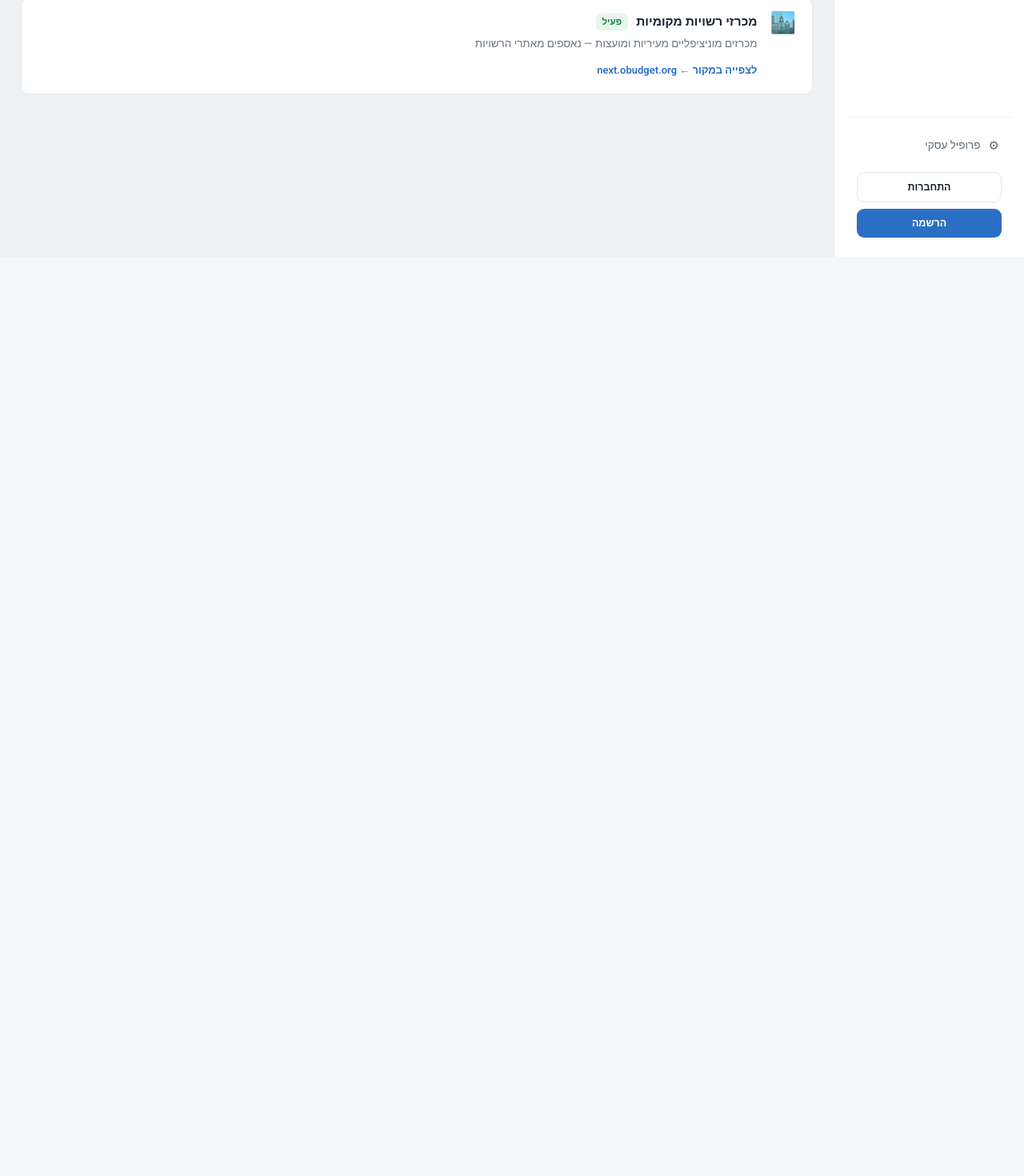
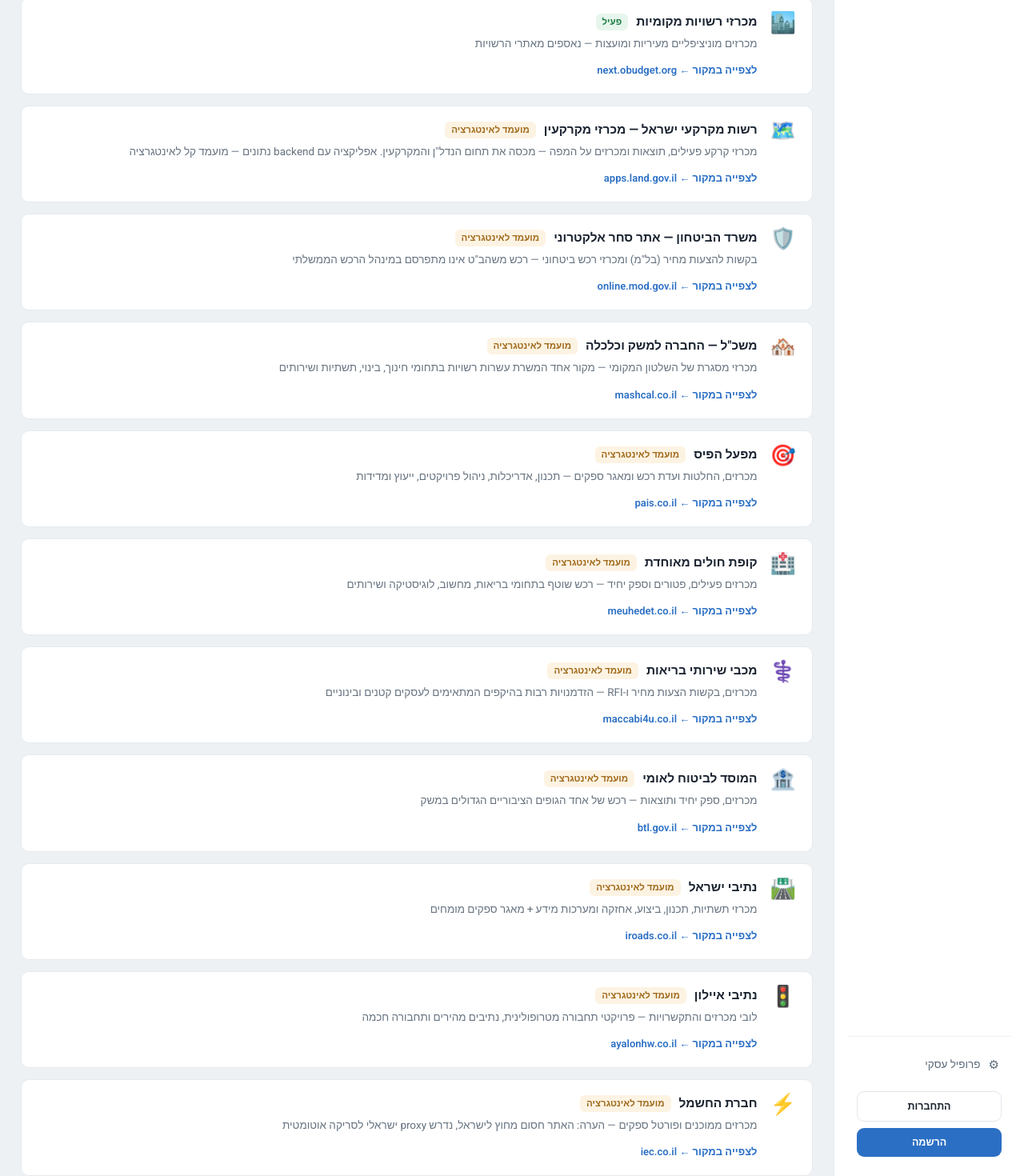
Before and after one commit to alon94/tenders-agent, a Next.js app: page /sources in a window 1280 px wide. Shown: the part 479-1949 px from the top of the page at 80% size. Before the commit the page ends 800 px from the top, so only its background shows below. Built offline with nearby package versions, Linux system fonts and the light colour scheme; no server answers.

Commit message:
feat: add 10 candidate tender sources to sources page (RMI land tenders, MOD e-commerce, Mashcal, Mifal HaPais, Meuhedet, Maccabi, NII, Netivei Israel, Ayalon Highways, IEC) with status badges and KPI split

```diff
--- a/app/sources/page.tsx
+++ b/app/sources/page.tsx
@@ -5,13 +5,17 @@ import InternalShell from '../components/InternalShell';
 import { DARK, BLUE, MUTED, BORDER } from '../lib/tenderMeta';
 import { fetchDedupedTenders } from '../lib/tenderData';
 
-const SOURCES = [
+type SourceStatus = 'active' | 'candidate';
+
+const SOURCES: { name: string; desc: string; host: string; url: string; icon: string; status: SourceStatus }[] = [
+  // ---------- מקורות פעילים ----------
   {
     name: "מינהל הרכש הממשלתי",
     desc: "נסרק ישירות מהפורטל הרשמי — סטטוסים ותאריכים בזמן אמת, כולל מכרזים שטרם הגיעו למראה",
     host: 'mr.gov.il',
     url: 'https://mr.gov.il/ilgstorefront/he/',
     icon: '🏛️',
+    status: 'active',
   },
   {
     name: "obudget – התקציב הפתוח",
@@ -19,6 +23,7 @@ const SOURCES = [
     host: 'next.obudget.org',
     url: 'https://next.obudget.org/',
     icon: '📊',
+    status: 'active',
   },
   {
     name: "מכרזי רשויות מקומיות",
@@ -26,8 +31,93 @@ const SOURCES = [
     host: 'next.obudget.org',
     url: 'https://next.obudget.org/',
     icon: '🏙️',
+    status: 'active',
+  },
+  // ---------- מועמדים לאינטגרציה ----------
+  {
+    name: "רשות מקרקעי ישראל — מכרזי מקרקעין",
+    desc: "מכרזי קרקע פעילים, תוצאות ומכרזים על המפה — מכסה את תחום הנדל\"ן והמקרקעין. אפליקציה עם backend נתונים — מועמד קל לאינטגרציה",
+    host: 'apps.land.gov.il',
+    url: 'https://apps.land.gov.il/MichrazimSite/',
+    icon: '🗺️',
+    status: 'candidate',
+  },
+  {
+    name: "משרד הביטחון — אתר סחר אלקטרוני",
+    desc: "בקשות להצעות מחיר (בל\"מ) ומכרזי רכש ביטחוני — רכש משהב\"ט אינו מתפרסם במינהל הרכש הממשלתי",
+    host: 'online.mod.gov.il',
+    url: 'https://www.online.mod.gov.il/Online2016/Pages/General/Balam/BalamList.aspx',
+    icon: '🛡️',
+    status: 'candidate',
+  },
+  {
+    name: "משכ\"ל — החברה למשק וכלכלה",
+    desc: "מכרזי מסגרת של השלטון המקומי — מקור אחד המשרת עשרות רשויות בתחומי חינוך, בינוי, תשתיות ושירותים",
+    host: 'mashcal.co.il',
+    url: 'https://www.mashcal.co.il/our-tenders/',
+    icon: '🏘️',
+    status: 'candidate',
+  },
+  {
+    name: "מפעל הפיס",
+    desc: "מכרזים, החלטות ועדת רכש ומאגר ספקים — תכנון, אדריכלות, ניהול פרויקטים, ייעוץ ומדידות",
+    host: 'pais.co.il',
+    url: 'https://www.pais.co.il/Tenders/',
+    icon: '🎯',
+    status: 'candidate',
+  },
+  {
+    name: "קופת חולים מאוחדת",
+    desc: "מכרזים פעילים, פטורים וספק יחיד — רכש שוטף בתחומי בריאות, מחשוב, לוגיסטיקה ושירותים",
+    host: 'meuhedet.co.il',
+    url: 'https://www.meuhedet.co.il/מכרזים/מכרזים-פעילים/',
+    icon: '🏥',
+    status: 'candidate',
+  },
+  {
+    name: "מכבי שירותי בריאות",
+    desc: "מכרזים, בקשות הצעות מחיר ו-RFI — הזדמנויות רבות בהיקפים המתאימים לעסקים קטנים ובינוניים",
+    host: 'maccabi4u.co.il',
+    url: 'https://www.maccabi4u.co.il/bids/',
+    icon: '⚕️',
+    status: 'candidate',
+  },
+  {
+    name: "המוסד לביטוח לאומי",
+    desc: "מכרזים, ספק יחיד ותוצאות — רכש של אחד הגופים הציבוריים הגדולים במשק",
+    host: 'btl.gov.il',
+    url: 'https://www.btl.gov.il/About/tenders/Pages/default.aspx',
+    icon: '🏦',
+    status: 'candidate',
+  },
+  {
+    name: "נתיבי ישראל",
+    desc: "מכרזי תשתיות, תכנון, ביצוע, אחזקה ומערכות מידע + מאגר ספקים מומחים",
+    host: 'iroads.co.il',
+    url: 'https://www.iroads.co.il/מכרזים/מכרזים/',
+    icon: '🛣️',
+    status: 'candidate',
+  },
+  {
+    name: "נתיבי איילון",
+    desc: "לובי מכרזים והתקשרויות — פרויקטי תחבורה מטרופולינית, נתיבים מהירים ותחבורה חכמה",
+    host: 'ayalonhw.co.il',
+    url: 'https://www.ayalonhw.co.il/tenders/tenders-lobby/',
+    icon: '🚦',
+    status: 'candidate',
+  },
+  {
+    name: "חברת החשמל",
+    desc: "מכרזים ממוכנים ופורטל ספקים — הערה: האתר חסום מחוץ לישראל, נדרש proxy ישראלי לסריקה אוטומטית",
+    host: 'iec.co.il',
+    url: 'https://www.iec.co.il/content/suppliers/content-pages/tendersinfo',
+    icon: '⚡',
+    status: 'candidate',
   },
 ];
+
+const ACTIVE = SOURCES.filter((s) => s.status === 'active');
+const CANDIDATES = SOURCES.filter((s) => s.status === 'candidate');
 
 function Spinner() {
   return (
@@ -52,14 +142,15 @@ export default function SourcesPage() {
 
   const kpiCells = [
     { v: loading ? <Spinner /> : (count === null ? '…' : count.toLocaleString('he-IL')), l: "מכרזים זמינים", c: DARK },
-    { v: String(SOURCES.length), l: "מקורות פעילים", c: '#1e7d45' },
+    { v: String(ACTIVE.length), l: "מקורות פעילים", c: '#1e7d45' },
+    { v: String(CANDIDATES.length), l: "מועמדים לאינטגרציה", c: '#a06a1b' },
     { v: loading ? <Spinner /> : updated, l: "עדכון אחרון", c: BLUE },
   ];
 
   return (
     <InternalShell title={"מקורות נתונים"} subtitle={"המקורות שמזינים את הפלטפורמה בזמן אמת"}>
       <style>{`@keyframes sourcesSpin { to { transform: rotate(360deg); } }`}</style>
-      <div style={{ display: 'grid', gridTemplateColumns: 'repeat(3,1fr)', background: '#fff', border: '1px solid ' + BORDER, borderRadius: 10, overflow: 'hidden', marginBottom: 20 }}>
+      <div style={{ display: 'grid', gridTemplateColumns: 'repeat(auto-fit,minmax(150px,1fr))', background: '#fff', border: '1px solid ' + BORDER, borderRadius: 10, overflow: 'hidden', marginBottom: 20 }}>
         {kpiCells.map((k, i) => (
           <div key={i} style={{ padding: '16px 18px', borderInlineEnd: i < kpiCells.length - 1 ? '1px solid ' + BORDER : 'none' }}>
             <div style={{ fontSize: 22, fontWeight: 700, color: k.c, minHeight: 28, display: 'flex', alignItems: 'center' }}>{k.v}</div>
@@ -75,7 +166,7 @@ export default function SourcesPage() {
             <div style={{ flex: 1 }}>
               <div style={{ display: 'flex', alignItems: 'center', gap: 10, marginBottom: 6 }}>
                 <span style={{ fontSize: 15.5, fontWeight: 700, color: DARK }}>{s.name}</span>
-                <span style={{ fontSize: 11.5, fontWeight: 600, color: '#1e7d45', background: '#e7f6ec', borderRadius: 6, padding: '2px 8px' }}>{"פעיל"}</span>
+                <span style={{ fontSize: 11.5, fontWeight: 600, color: s.status === 'active' ? '#1e7d45' : '#a06a1b', background: s.status === 'active' ? '#e7f6ec' : '#fdf3e3', borderRadius: 6, padding: '2px 8px' }}>{s.status === 'active' ? "פעיל" : "מועמד לאינטגרציה"}</span>
               </div>
               <div style={{ fontSize: 13.5, color: MUTED, marginBottom: 10, lineHeight: 1.5 }}>{s.desc}</div>
               <a href={s.url} target="_blank" rel="noopener noreferrer" style={{ fontSize: 13, fontWeight: 600, color: BLUE, textDecoration: 'none' }}>{"לצפייה במקור"} ← {s.host}</a>
```
